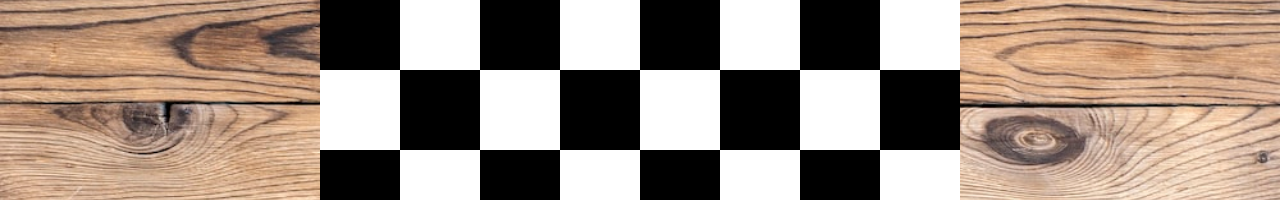
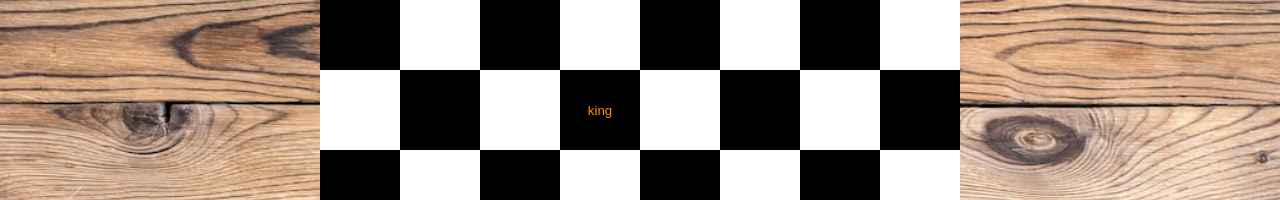
Before and after one commit to LeonardoL3/Chess, a Next.js app: page /chess in a window 1280 px wide. Shown: the part 258-458 px from the top of the page. Built offline with nearby package versions, Linux system fonts and the light colour scheme.

Commit message:
refactor: first steps to code improvement

```diff
--- a/src/app/chess/page.tsx
+++ b/src/app/chess/page.tsx
@@ -4,9 +4,7 @@ import { IBoard, useChessboard } from "@/hooks/useChessboard"
 import styles from './chess.module.css'
 
 export default function Chess() {
-  const { chessboard, move, currentSelectedPiece, handlePieceClick } = useChessboard()
-
-  console.log('bem 10', chessboard)
+  const { chessboard, handlePieceClick } = useChessboard()
 
   return (
     <div className={styles.container}>
--- a/src/constants/CHESS_PIECES_MOVES.ts
+++ b/src/constants/CHESS_PIECES_MOVES.ts
@@ -10,7 +10,6 @@ export function moves(pieceInfo: IPieceInfo, chessboard: IBoard[][], positionInd
   const axios = pieceInfo.color === 'white' ? '+' : '-'
   const isFirstMove = true
 
-console.log('ai', positionIndexes)
   function pawn() {
     if (isFirstMove && !chessboard[mountMove(positionIndexes.row, axios, 1)][positionIndexes.col].pieceInfo) {
       return [{row: mountMove(positionIndexes.row, axios, 1), col: positionIndexes.col, axios}, {row: mountMove(positionIndexes.row, axios, 2), col: positionIndexes.col, axios}]
@@ -105,7 +104,7 @@ console.log('ai', positionIndexes)
     }
 
     let initialCol = positionIndexes.col
-    for(let row = positionIndexes.row; row < chessboard.length; row--) {
+    for(let row = positionIndexes.row; row >= 0; row--) {
       if(row-1 >= 0 && initialCol-1 >= 0) {
         if (!chessboard[row-1]?.[initialCol-1].pieceInfo) {
           finalArray.push({row: row-1, col: initialCol-1})
@@ -152,9 +151,36 @@ console.log('ai', positionIndexes)
 
   function knight(){}
 
-  function queen(){}
+  function queen(){
+    const finalArray = [...bishop(), ...rook()]
 
-  function king(){}
+
+    console.log('pe de pano', finalArray)
+
+    return finalArray
+  }
+
+  function king(){
+    const { row, col } = positionIndexes
+    const bishop_first_moves = bishop().filter(b => {
+      if (b.row === row+1 || b.row === row-1 || b.col === col+1 || b.col === col-1) {
+        return b
+      }
+    })
+
+    const rook_first_moves = rook().filter(r => {
+      if (r.row === row+1 || r.row === row-1 || r.col === col+1 || r.col === col-1) {
+        return r
+      }
+    })
+
+    const finalArray = [
+      ...bishop_first_moves,
+      ...rook_first_moves
+    ]
+
+    return finalArray
+  }
 
   return {
     pawn,
--- a/src/hooks/useChessboard.ts
+++ b/src/hooks/useChessboard.ts
@@ -19,7 +19,7 @@ export interface IBoard {
 
 export function useChessboard() {
   const [chessboard, setChessboard] = useState<IBoard[][]>([])
-  const [currentSelectedPiece, setCurrentSelectedPiece] = useState<IBoard>()
+  const [currentSelectedPiece, setCurrentSelectedPiece] = useState<IBoard | null>(null)
   const [turn, setTurn] = useState<'white' | 'black'>('white')
   const [rounds, setRound] = useState({white: 0, black: 0})
   const [isMovingMode, setIsMovingMode] = useState(false)
@@ -37,6 +37,8 @@ export function useChessboard() {
       board[value.row][value.col].pieceInfo = { pieceName: value.pieceName, color: 'white', checkMove: move_teste[value.pieceName as 'pawn']}
     })
 
+    board[3][3].pieceInfo = { pieceName: 'king', color: 'white'}
+
     BLACK.forEach((value) => {
      board[value.row][value.col].pieceInfo = { pieceName: value.pieceName, color: 'black', checkMove: move_teste[value.pieceName as 'pawn'] }
     })
@@ -46,6 +48,8 @@ export function useChessboard() {
   }
 
   function resetPossibleMoves(newChessboard: IBoard[][]){
+    console.log('poxa')
+    setCurrentSelectedPiece(null)
     return newChessboard.map(row => {
       return row.map(col => {
         return {...col, isPossibleMove: false}
@@ -57,25 +61,35 @@ export function useChessboard() {
     const indexes = get_indexes_by_position(newPosition)
     const oldIndexes = get_indexes_by_position(currentSelectedPiece?.position || '')
 
-   const newChessboard = [...chessboard]
-   newChessboard[oldIndexes.row][oldIndexes.col].pieceInfo = null
-   newChessboard[indexes.row][indexes.col].pieceInfo = currentSelectedPiece?.pieceInfo
+    const chessboardToMove = chessboard.map((board, rowIdx) => {
+      return board.map((b, colIdx) => {
+        if (oldIndexes.row === rowIdx && oldIndexes.col === colIdx) {
+          return {...b, pieceInfo: null}
+        } else if (indexes.row === rowIdx && indexes.col === colIdx) {
+          return {...b, pieceInfo: currentSelectedPiece?.pieceInfo}
+        } else {
+          return b
+        }
+      })
+    })
+    const resetedMoves = resetPossibleMoves(chessboardToMove)
+  //  newChessboard[oldIndexes.row][oldIndexes.col].pieceInfo = null
+  //  newChessboard[indexes.row][indexes.col].pieceInfo = currentSelectedPiece?.pieceInfo
 
     setTurn(prevTurn => prevTurn === 'white' ? 'black' : 'white')
     setIsMovingMode(false)
-    setChessboard(resetPossibleMoves(newChessboard))
+    setChessboard(resetedMoves)
   }
 
   function validate_moves(board: IBoard) {
     if(!board.pieceInfo || board.pieceInfo?.color !== turn) return null
-    console.log('bom dia meu pais')
     const positionIndexes = get_indexes_by_position(board.position)
     const allMoves = moves(board.pieceInfo, chessboard, positionIndexes)
-    console.log('pode pa', board)
     const currentMove = allMoves[board.pieceInfo.pieceName as 'pawn']()
 
     const newChessboard = [...chessboard]
-    const updatedChess = newChessboard.map((row, rowIdx) => {
+    const resetedBoard = resetPossibleMoves(newChessboard)
+    const updatedChess = resetedBoard.map((row, rowIdx) => {
       return row.map((col, colIdx) => {
         let finalObj = {...col}
         for (let move = 0; move < currentMove.length; move++) {
@@ -88,16 +102,17 @@ export function useChessboard() {
       })
     })
 
+
+
     setCurrentSelectedPiece({...board})
     setIsMovingMode(true)
     setChessboard(updatedChess)
   }
 
   function handlePieceClick(board: IBoard){
-    console.log('chegando la', isMovingMode, board.isPossibleMove)
     if (isMovingMode && board.isPossibleMove){
       move(board.position)
-    } else {
+    } else if(board.position !== currentSelectedPiece?.position) {
       validate_moves(board)
     }
   }
```
